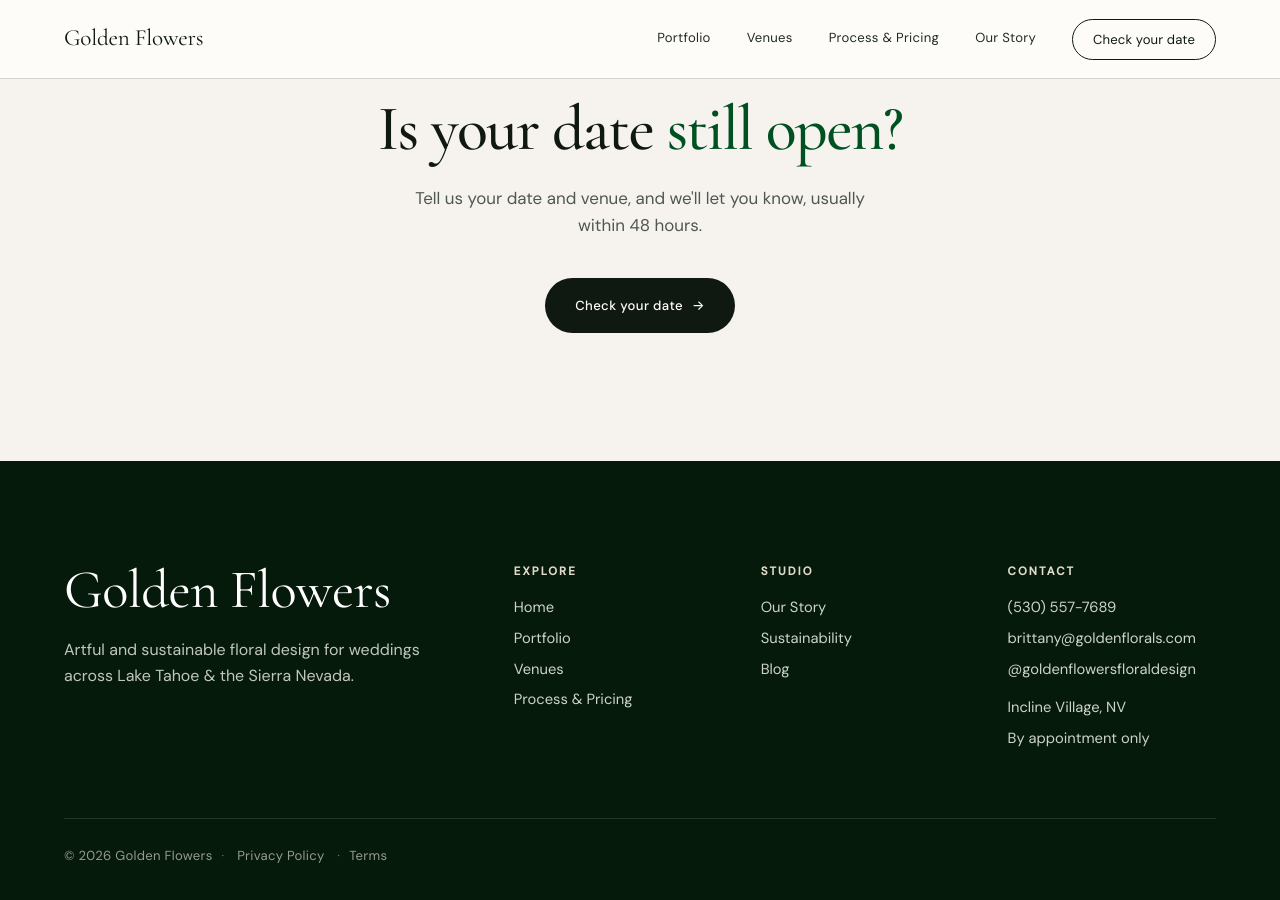
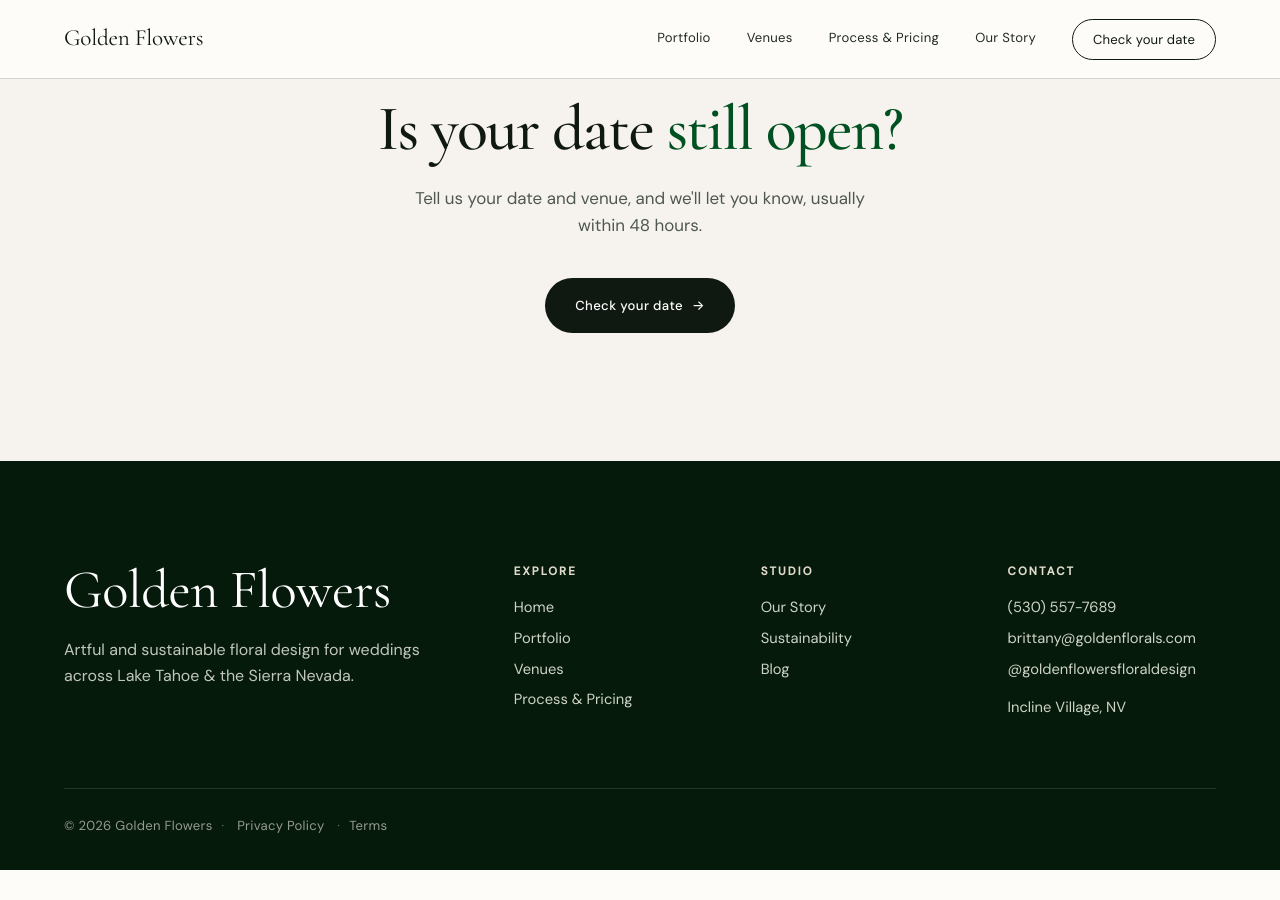
Before and after one commit to jshplhm/goldenflowers, a Jekyll site: the page built from index.md, in a window 1280 px wide and 900 px high, scrolled down 6091 px. Built offline with Jekyll 4.4.1, drawn with Linux system fonts in a browser that asks for light colours; after the commit the page ends 6961 px from its top, so only the background shows below that.

Commit message:
Update site copy in _data/footer.yml via inline editor

```diff
--- a/_data/footer.yml
+++ b/_data/footer.yml
@@ -2,4 +2,4 @@ tagline: Artful and sustainable floral design for weddings across Lake Tahoe &
   the Sierra Nevada.
 studio:
   - Incline Village, NV
-  - By appointment only
+  - ""
```
